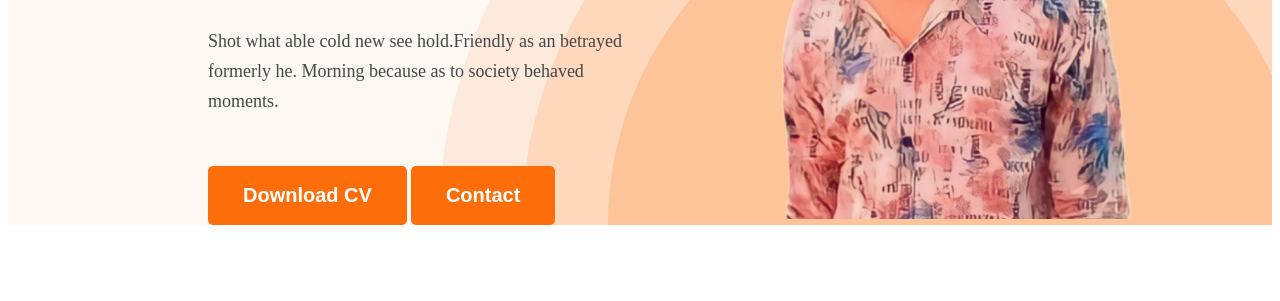
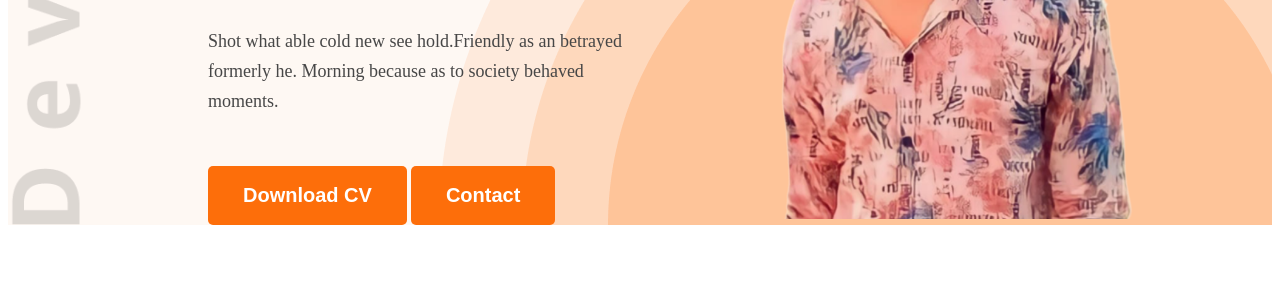
Before and after one commit to tariqul420/PORTFOLIO-WEBSITE, a plain HTML site: page index.html in a window 1280 px wide. Shown: the part 499-800 px from the top of the page. Drawn offline with Linux system fonts and the light colour scheme; the site is published under a folder, as on GitHub Pages, so addresses that start at the root find nothing.

Commit message:
header design

```diff
--- a/assets/css/style.css
+++ b/assets/css/style.css
@@ -42,7 +42,7 @@ body {
 
 /* nav bar start */
 header{
-    background: url(/assets/images/developer.png), url(../images/header_bg.png), #fef8f3;
+    background: url(../images/developer.png), url(../images/header_bg.png), #fef8f3;
     background-repeat: no-repeat;
     background-position: top left, bottom right;
     background-size:contain, auto;
```
